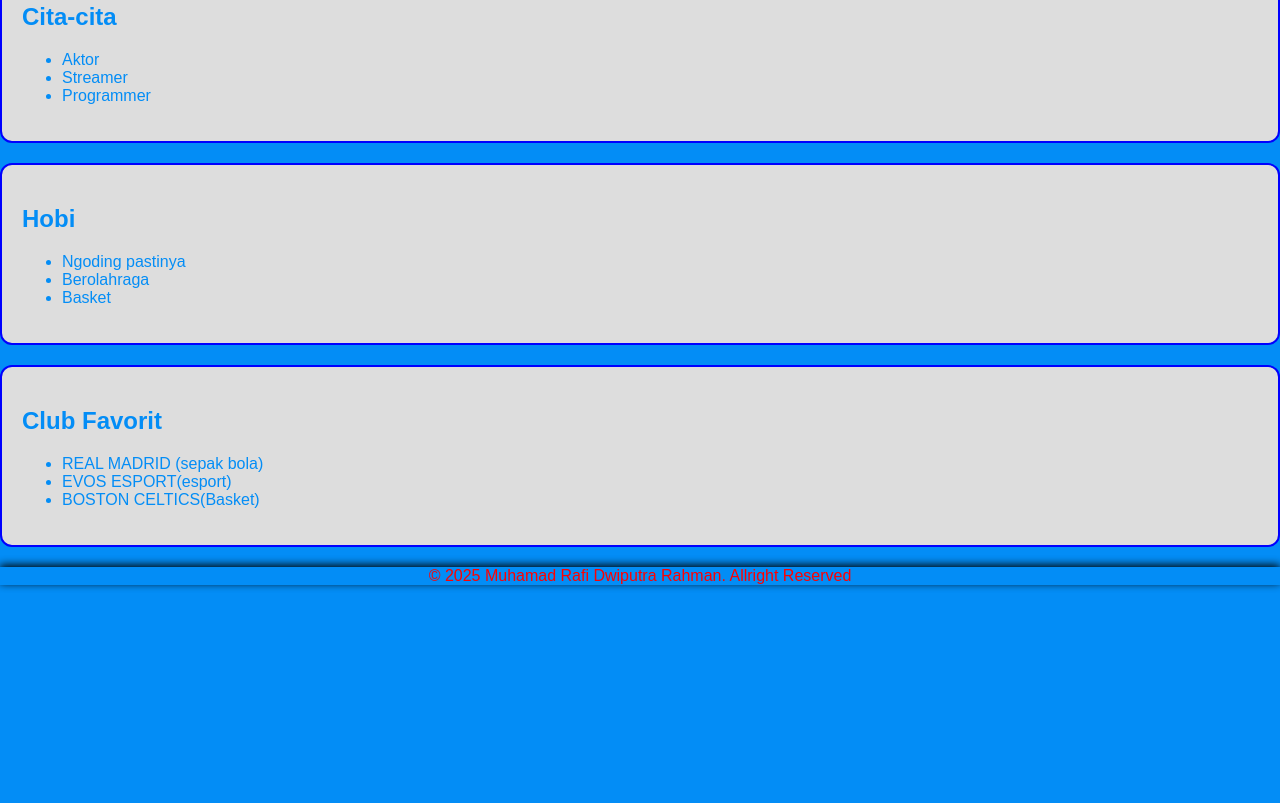
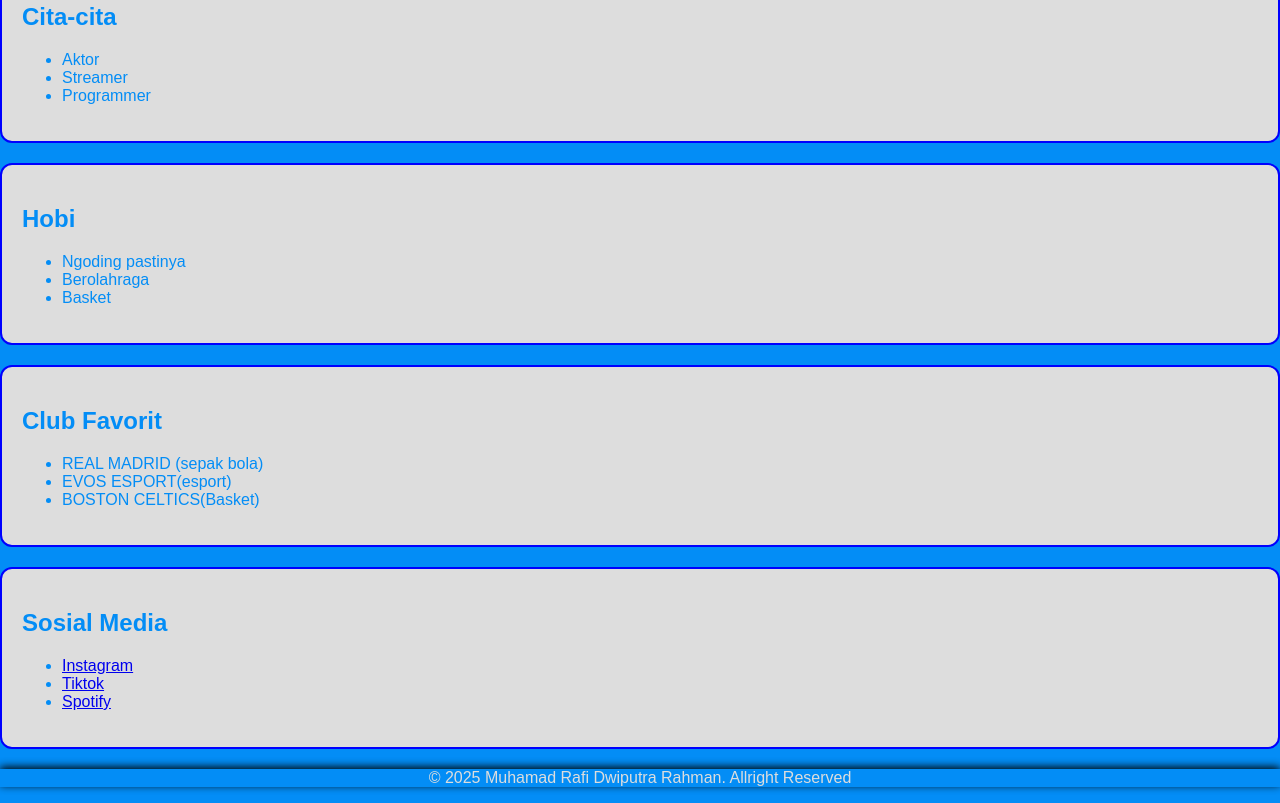
Before and after one commit to ucupdev23/tugas-uts, a plain HTML site: page index.html in a window 1280 px wide. Shown: the part 1551-2354 px from the top of the page. Before the commit the page ends 2152 px from the top, so only its background shows below. Drawn offline with Linux system fonts and the light colour scheme.

Commit message:
New Commit

```diff
--- a/index.html
+++ b/index.html
@@ -95,6 +95,16 @@
 
             <!-- SOSIAL MEDIA -->
 
+            <section id="sosmed" class="box5">
+            <h2>Sosial Media</h2>
+            <ul>
+                <li><a href="https://www.instagram.com/mrafidpr_?igsh=MWM4bXFsZTIyYXhmMw==" target="_blank">
+                Instagram</a></li>
+                <li><a href="https://www.tiktok.com/@mrafidpr?_r=1&_t=ZS-91G52J3wwk6" target="_blank">Tiktok</a></li>
+                <li><a href="https://open.spotify.com/user/312ytv3nqbqfjt73y56os4z66dnu?si=UaSCwhVvTeSnhkMe__3ezQ" target="_blank">Spotify</a></li>
+            </ul>
+        </section>
+
     </main>
         <!-- FOOTER -->
     <footer>
--- a/style.css
+++ b/style.css
@@ -124,7 +124,7 @@ nav a {
 /*footer*/
 .foot {
     background: linear-gradient(90deg, #007bff);
-    color: red;
+    color: #ddd;
     text-align: center;
     font: size 10px; 5px;
     box-shadow: 0 -2px 8px rgba(1,2,0,7);
```
